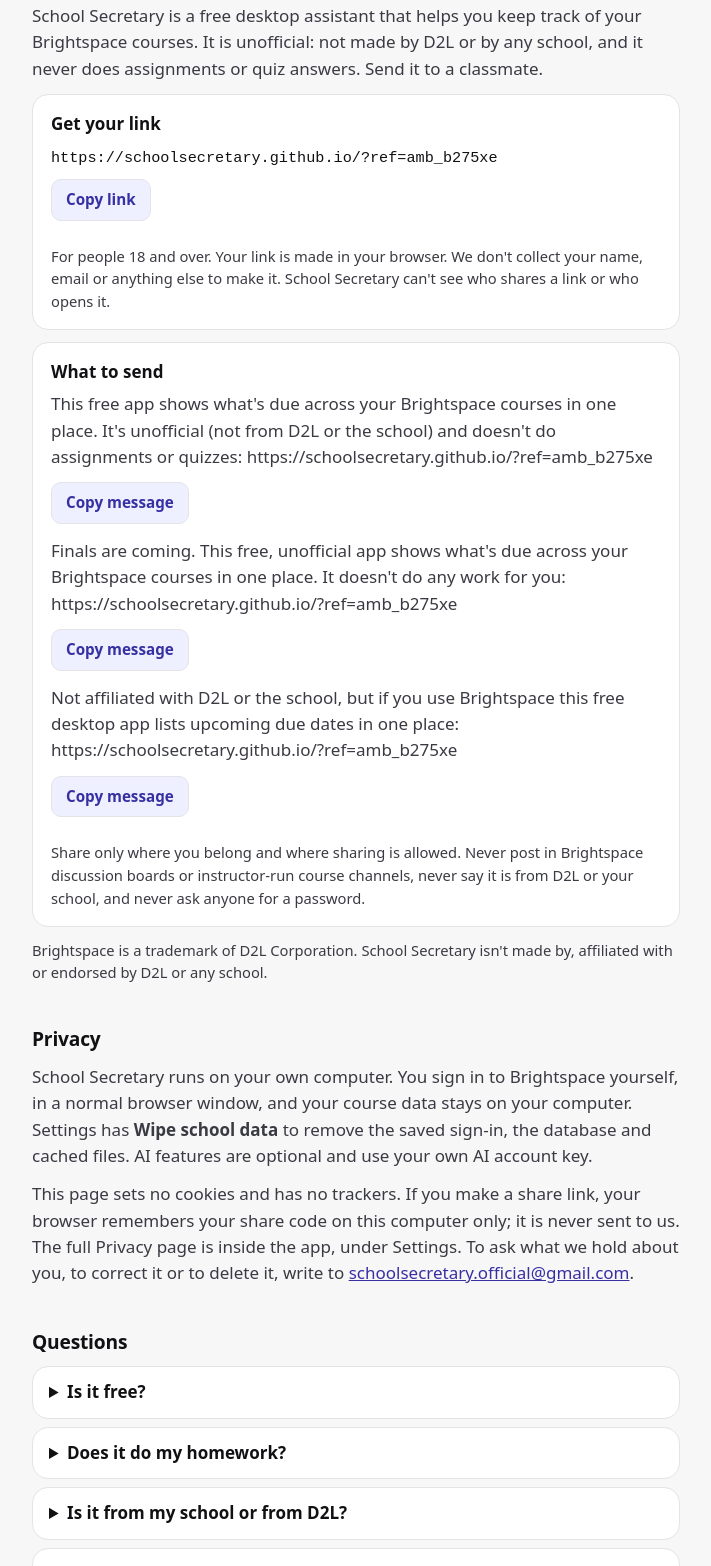
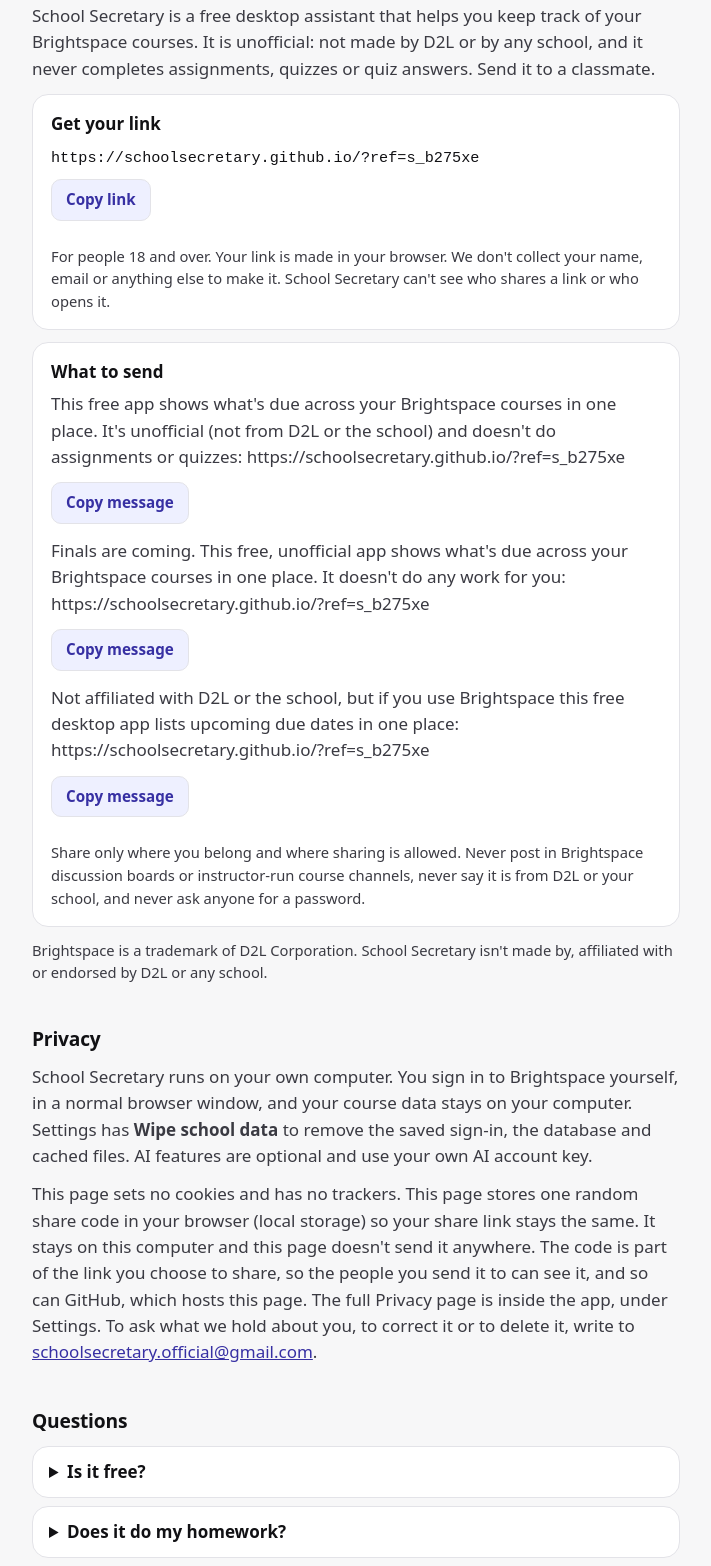
Before and after one commit to schoolsecretary/schoolsecretary.github.io, a plain HTML site: page index.html in a window 1280 px wide. Shown: the part 1724-3290 px from the top of the page, without its empty margins (284-995 px from the left). Drawn offline with Linux system fonts and the light colour scheme.

Commit message:
Share section: privacy-legal re-read changes
- Privacy sentence now says the page stores one random share code on
  every visit, keeps it on this computer, and that the code travels
  inside the link you share (to your friends and to GitHub).
- Integrity line: "never completes assignments, quizzes or quiz answers".
- Link prefix ?ref=amb_ becomes ?ref=s_ ("amb" read as ambassador).

Still branch only, not before the Nov 26 gate.

Co-Authored-By: Claude Opus 5.5 <noreply@anthropic.com>

```diff
--- a/index.html
+++ b/index.html
@@ -97,7 +97,7 @@ footer { margin-top: 40px; font-size:.9rem; color:var(--ink-2); border-top:1px s
   </div>
 
   <h2 id="share">Share School Secretary with someone who uses Brightspace</h2>
-  <p>School Secretary is a free desktop assistant that helps you keep track of your Brightspace courses. It is unofficial: not made by D2L or by any school, and it never does assignments or quiz answers. Send it to a classmate.</p>
+  <p>School Secretary is a free desktop assistant that helps you keep track of your Brightspace courses. It is unofficial: not made by D2L or by any school, and it never completes assignments, quizzes or quiz answers. Send it to a classmate.</p>
   <div class="card">
     <strong>Get your link</strong>
     <p class="share-link"><code id="shareLink">schoolsecretary.github.io</code></p>
@@ -118,7 +118,7 @@ footer { margin-top: 40px; font-size:.9rem; color:var(--ink-2); border-top:1px s
 
   <h2 id="privacy">Privacy</h2>
   <p>School Secretary runs on your own computer. You sign in to Brightspace yourself, in a normal browser window, and your course data stays on your computer. Settings has <strong>Wipe school data</strong> to remove the saved sign-in, the database and cached files. AI features are optional and use your own AI account key.</p>
-  <p>This page sets no cookies and has no trackers. If you make a share link, your browser remembers your share code on this computer only; it is never sent to us. The full Privacy page is inside the app, under Settings. To ask what we hold about you, to correct it or to delete it, write to <a href="mailto:schoolsecretary.official@gmail.com">schoolsecretary.official@gmail.com</a>.</p>
+  <p>This page sets no cookies and has no trackers. This page stores one random share code in your browser (local storage) so your share link stays the same. It stays on this computer and this page doesn't send it anywhere. The code is part of the link you choose to share, so the people you send it to can see it, and so can GitHub, which hosts this page. The full Privacy page is inside the app, under Settings. To ask what we hold about you, to correct it or to delete it, write to <a href="mailto:schoolsecretary.official@gmail.com">schoolsecretary.official@gmail.com</a>.</p>
 
   <h2 id="faq">Questions</h2>
   <details><summary>Is it free?</summary><p>Yes. School Secretary is free to download and use.</p></details>
@@ -151,7 +151,7 @@ var RELEASES = "https://github.com/schoolsecretary/school-secretary/releases/lat
       for (var j = 0; j < 6; j++) code += abc[bytes[j] % abc.length];
       try { localStorage.setItem("ss_share_code", code); } catch (e) {}
     }
-    var link = "https://schoolsecretary.github.io/?ref=amb_" + code;
+    var link = "https://schoolsecretary.github.io/?ref=s_" + code;
     document.getElementById("shareLink").textContent = link;
     var spans = document.querySelectorAll(".lnk");
     for (var k = 0; k < spans.length; k++) spans[k].textContent = link;
```
